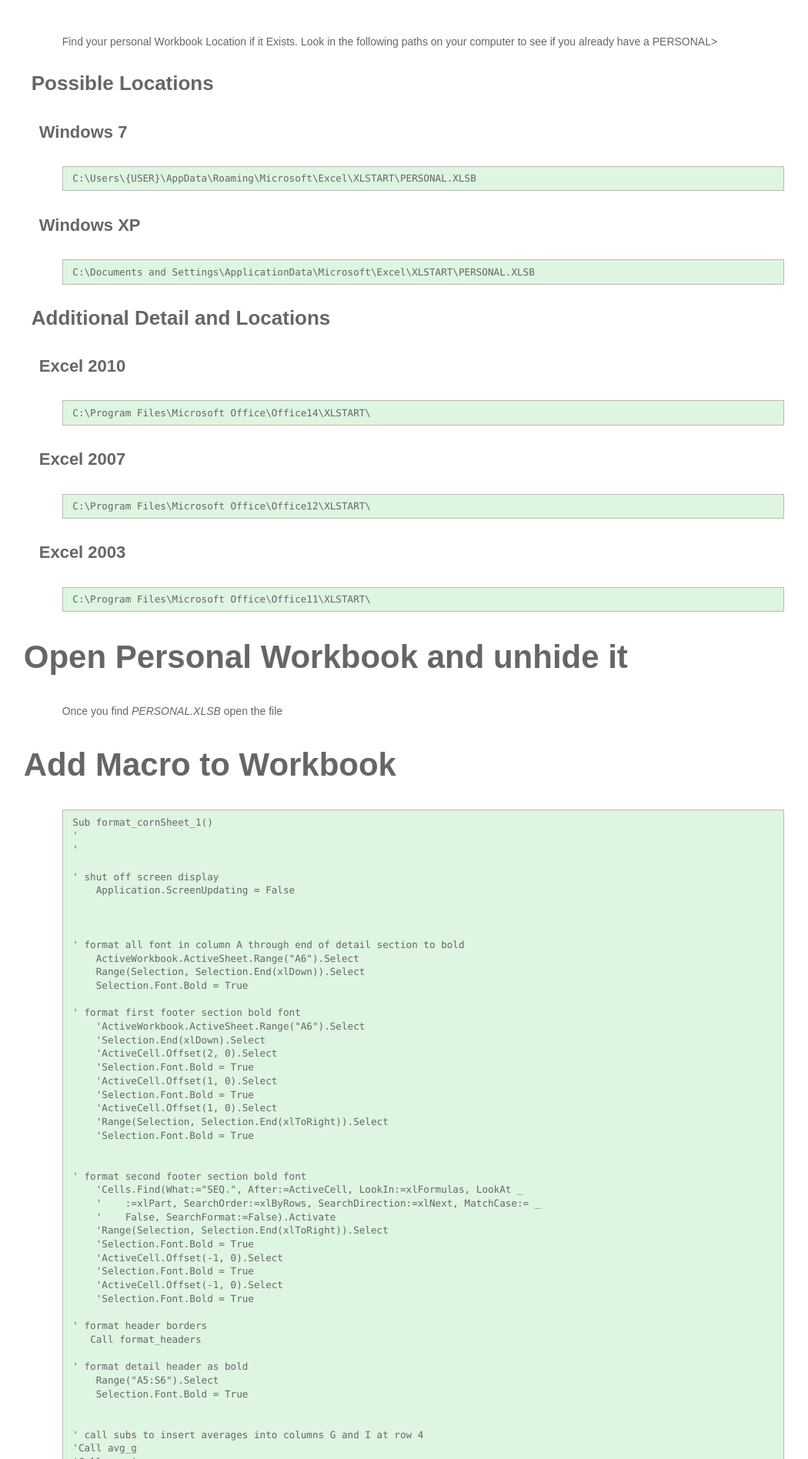
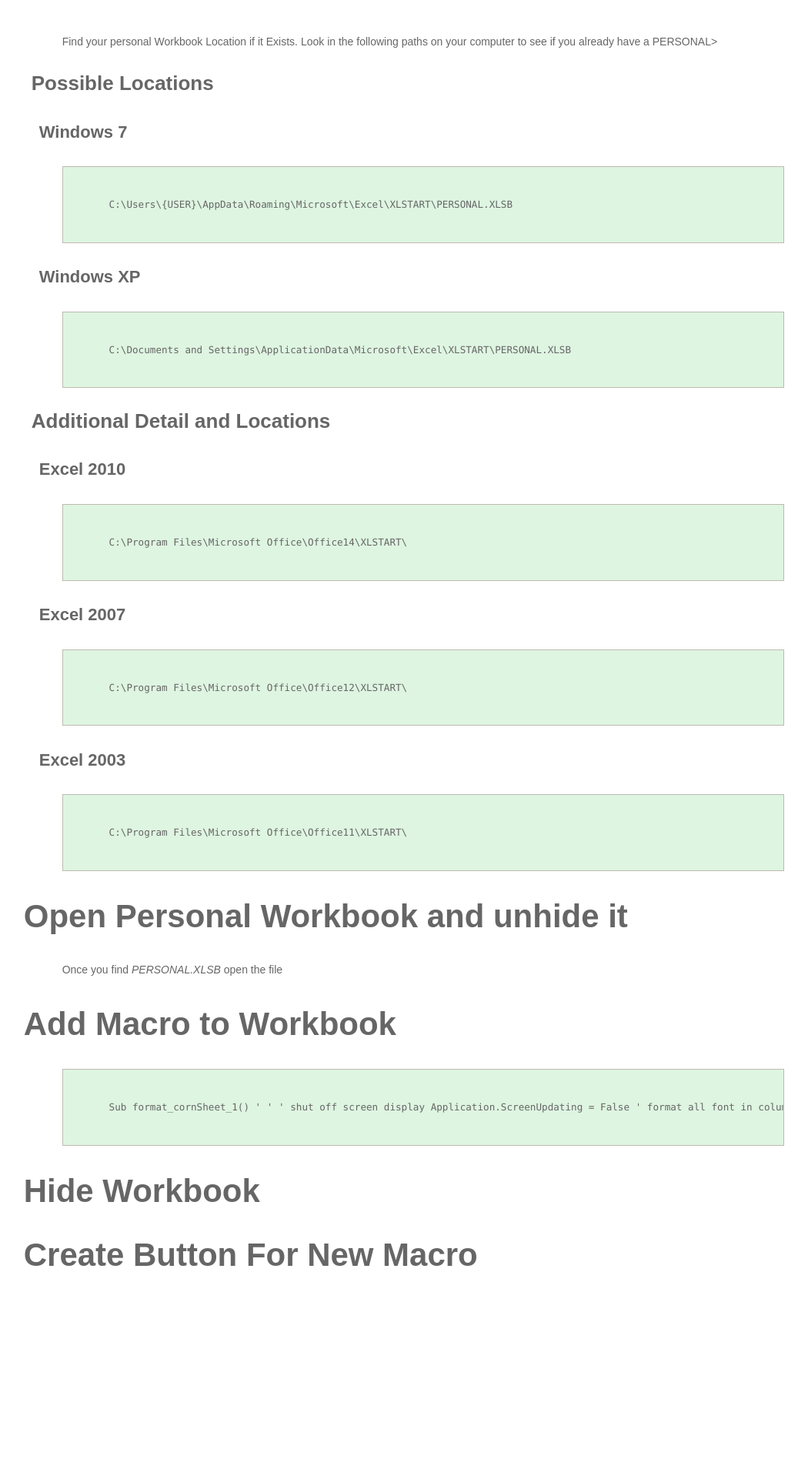
Before and after one commit to SharedIT/SharedIT.github.io, a Jekyll site: the page built from _posts/2016-02-15-PersonalWorkbook.md, in a window 1280 px wide. Shown: the part 1363-3259 px from the top of the page at 77% size, without its empty margins (120-1170 px from the left). Built offline with Jekyll 4.4.1, drawn with Linux system fonts in a browser that asks for light colours; nearby versions of some CDN libraries; some web fonts are replaced; after the commit the page ends 3084 px from its top, so only the background shows below that.

Commit message:
code block fix

```diff
--- a/assets/css/4-pages/markdown.sass
+++ b/assets/css/4-pages/markdown.sass
@@ -34,18 +34,15 @@
       line-height: 140%
       white-space: pre
       white-space: pre-wrap
-      white-space: -moz-pre-wrap
-      white-space: -o-pre-wrap
+
       padding-left: 6%
+      background: rgb(222, 245, 225)
+      border: 1px solid #bebab0
+      margin-left: 6%
       code
         font-family: Monaco, Consolas, "Andale Mono", "DejaVu Sans Mono", monospace
         font-size: 95%
         line-height: 140%
-        white-space: pre
-        white-space: pre-wrap
-        white-space: -moz-pre-wrap
-        white-space: -o-pre-wrap
-        background: rgb(222, 245, 225)
+        white-space: nowrap
         display: block
-        padding: 0.5em 1em
-        border: 1px solid #bebab0
+        padding: 2.5rem 0
```
